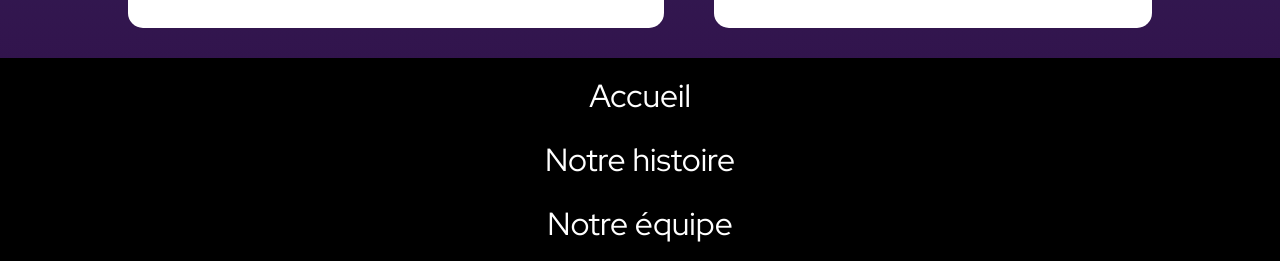
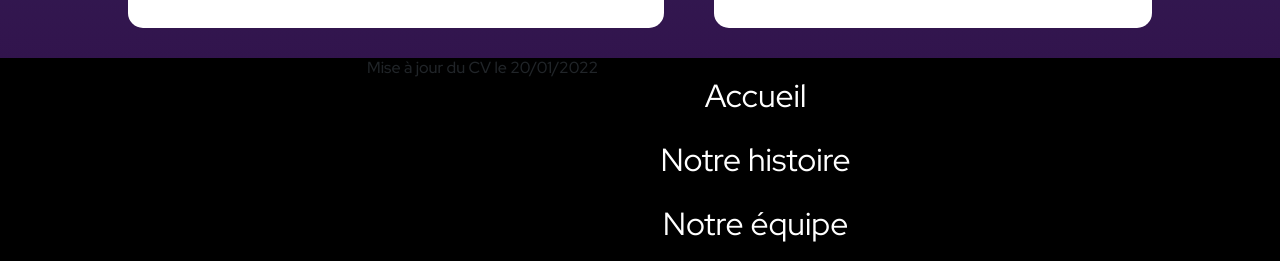
Before and after one commit to martinbrandel123/CV_martin, a plain HTML site: page index.html in a window 1280 px wide. Shown: the part 1081-1342 px from the top of the page. Drawn offline with nearby package versions, Linux system fonts and the light colour scheme.

Commit message:
mise à jour de la date

```diff
--- a/index.html
+++ b/index.html
@@ -156,6 +156,7 @@
     </main>
 
     <div class="footer">
+        <h6>Mise à jour du CV le 20/01/2022</h6>
         <ul>
           <li><a href="#A">Accueil</a></li>
           <li><a href="#H">Notre histoire</a></li>
```
